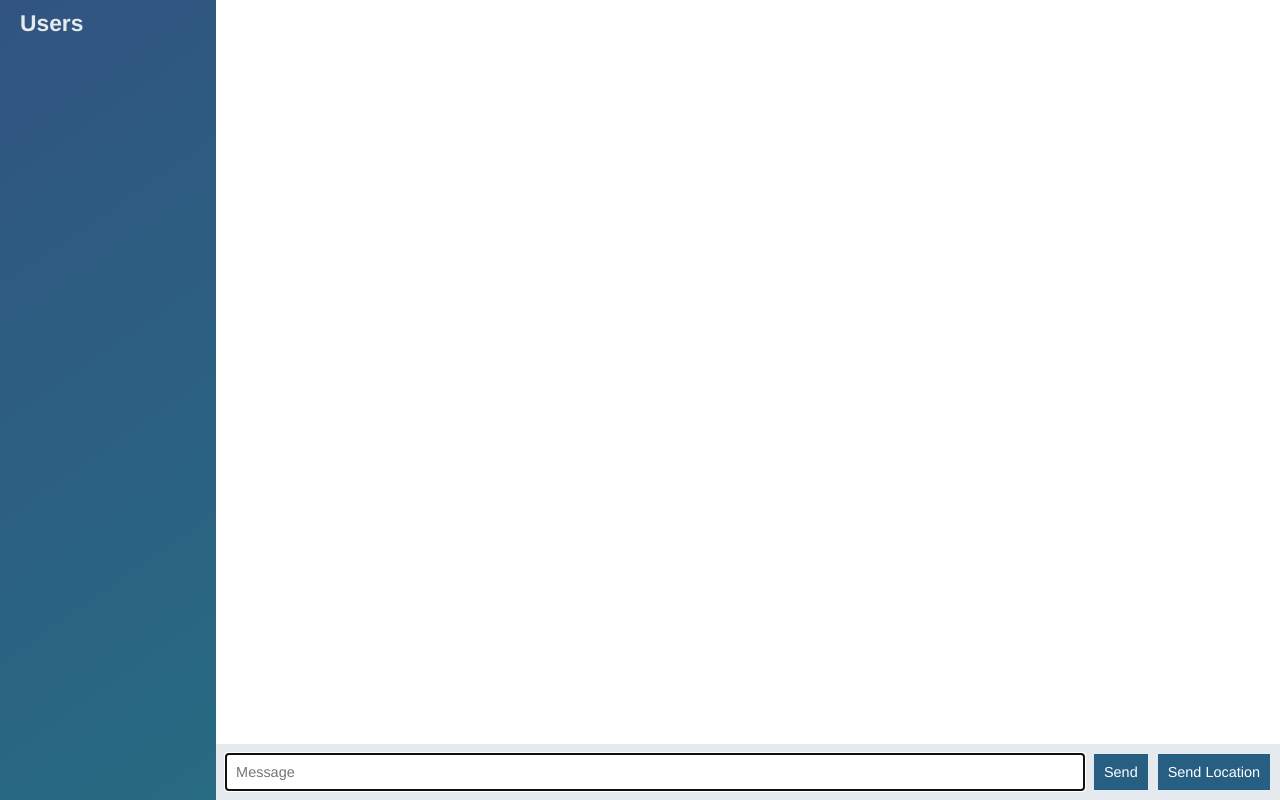
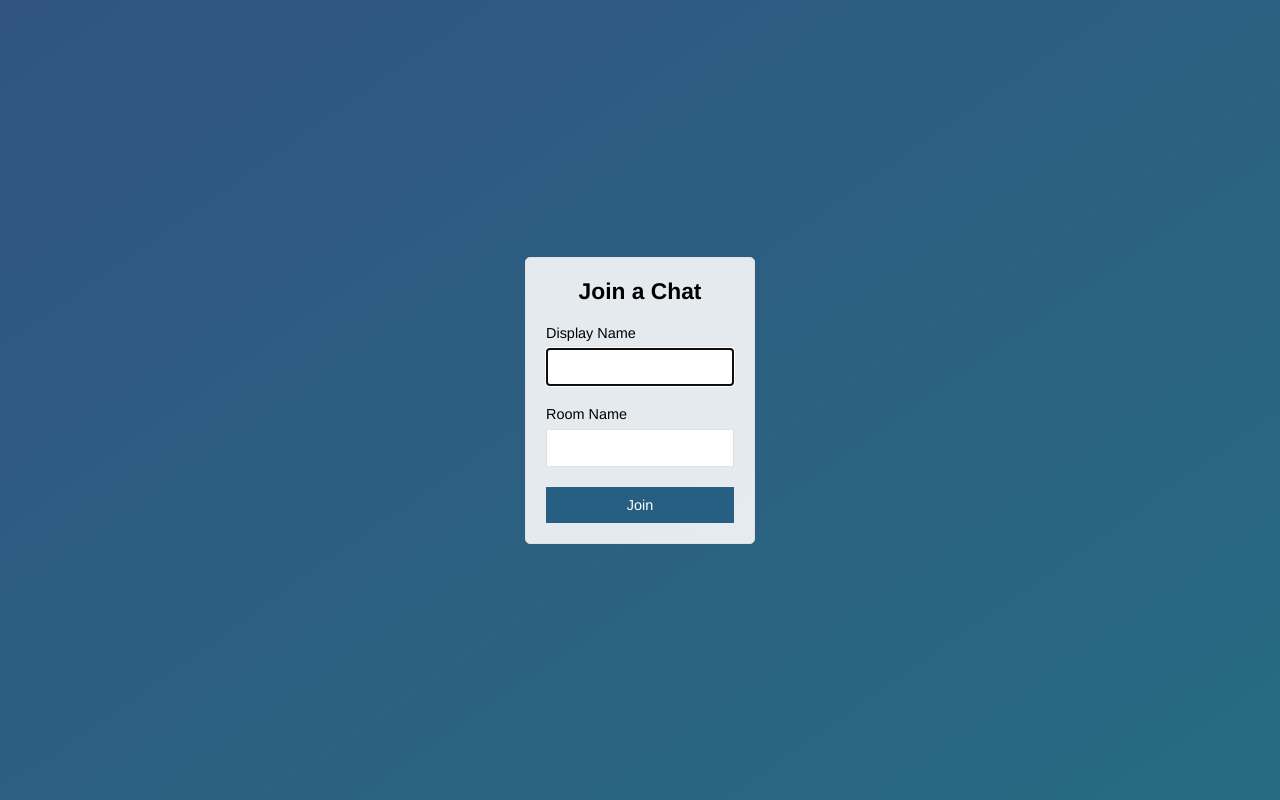
Before and after one commit to christianhoward/node-chat-app, a website: page public/index.html in a window 1280 px wide. Drawn offline with nearby package versions, Linux system fonts and the light colour scheme; no server answers.

Commit message:
Add join room page that submits to chat.html

```diff
--- a/public/index.html
+++ b/public/index.html
@@ -1,55 +1,27 @@
 <!DOCTYPE html>
-
 <html>
   <head>
     <meta charset="utf-8">
+    <meta name="viewport" content="width=device-width, initial-scale=1, userscalable-no">
+    <title>Join | ChatApp</title>
     <link rel="stylesheet" href="./css/styles.css">
-    <title>node-chat-app</title>
   </head>
-  <body class="chat">
-    <div class="chat__sidebar">
-      <h3>Users</h3>
-      <div id="users"></div>
+  <body class="centered-form">
+    <div class="centered-form__form">
+      <form action="/chat.html">
+        <div class="form-field"><h3>Join a Chat</h3></div>
+        <div class="form-field">
+          <label>Display Name</label>
+          <input type="text" name="name" autofocus />
+        </div>
+        <div class="form-field">
+          <label>Room Name</label>
+          <input type="text" name="room" />
+        </div>
+        <div class="form-field">
+          <button>Join</button>
+        </div>
+      </form>
     </div>
-    <div class="chat__main">
-      <ol id="messages" class="chat__messages"></ol>
-      <div class="chat__footer">
-        <form id="message-form">
-          <input name="message" type="text" placeholder="Message" autofocus autocomplete="off" />
-          <button>Send</button>
-        </form>
-        <button id="send-location">Send Location</button>
-      </div>
-    </div>
-
-    <script id="message-template" type="text/template">
-      <li class="message">
-        <div class="message__title">
-          <h4>{{from}}</h4>
-          <span>{{createdAt}}</span>
-        </div>
-        <div class="message__body">
-          <p>{{text}}</p>
-        </div>
-      </li>
-    </script>
-
-    <script id="location-message-template" type="text/template">
-      <li class="message">
-        <div class="message__title">
-          <h4>{{from}}</h4>
-          <span>{{createdAt}}</span>
-        </div>
-        <div class="message__body">
-          <p><a href="{{url}}" target="_blank">My Current Location</a></p>
-        </div>
-      </li>
-    </script>
-
-    <script src="/socket.io/socket.io.js"></script>
-    <script src="https://ajax.googleapis.com/ajax/libs/jquery/3.1.0/jquery.min.js"></script>
-    <script src="https://momentjs.com/downloads/moment.min.js"></script>
-    <script src="https://cdnjs.cloudflare.com/ajax/libs/mustache.js/2.2.1/mustache.js"></script>
-    <script src='/js/index.js'></script>
   </body>
 </html>
```
Also changed, not shown: public/chat.html (added, +56 -0 lines), public/js/chat.js (renamed from public/js/index.js).
